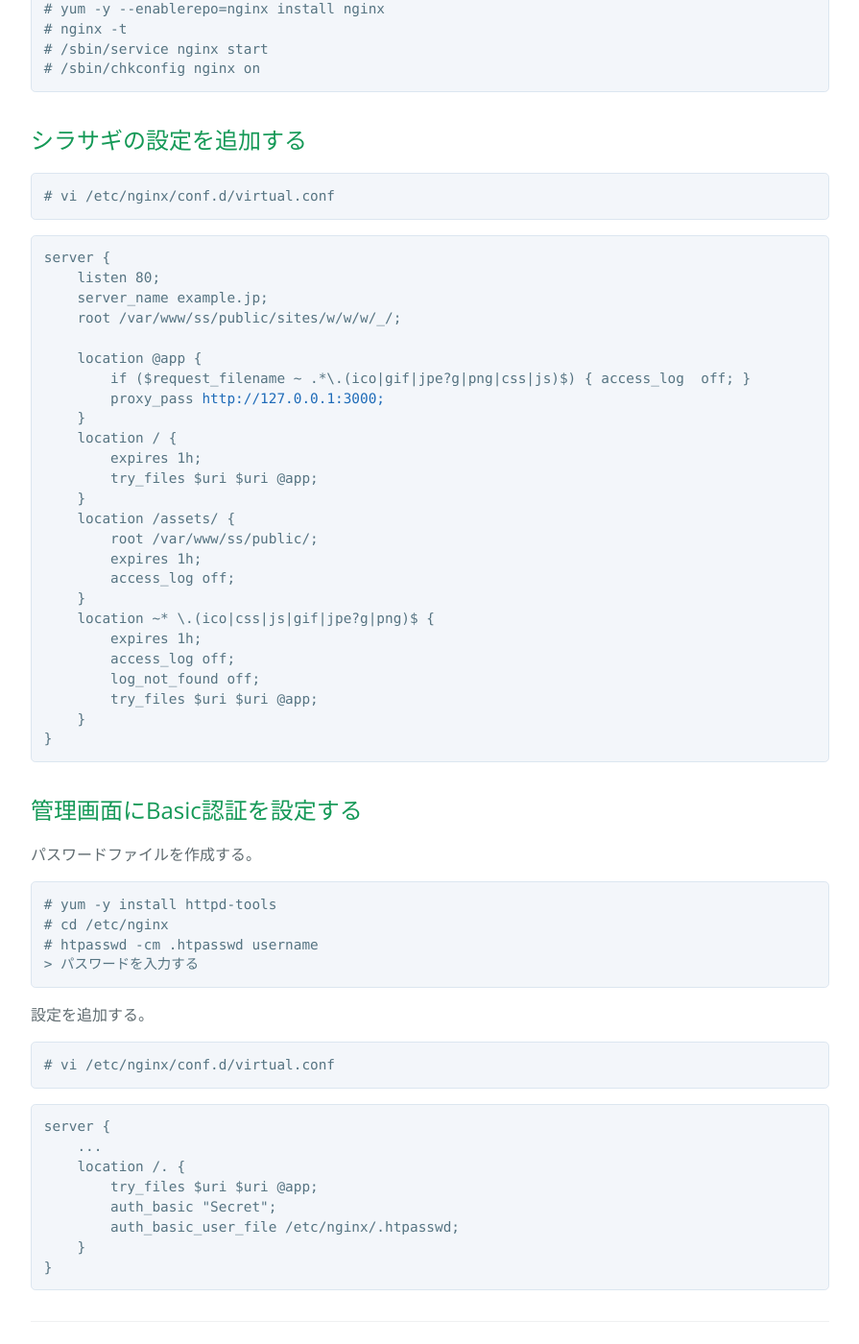
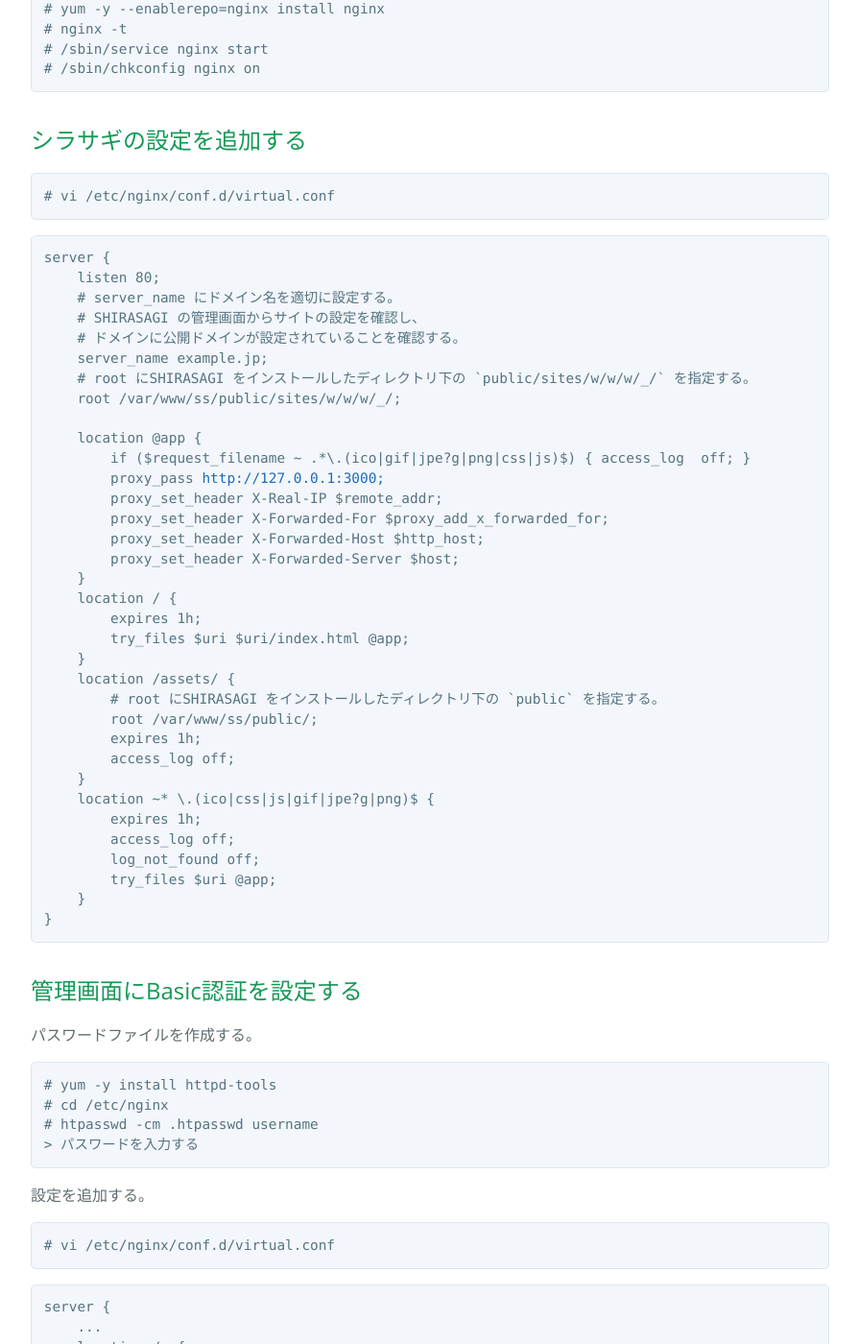
Before and after one commit to shirasagi/shirasagi.github.io, a Jekyll site: the page built from installation/nginx.md, in a window 1280 px wide and 1400 px high, scrolled down 631 px. Shown: the whole window at 96% size, without its empty margins (192-1087 px from the left). Built offline with Jekyll 4.4.1, drawn with Linux system fonts in a browser that asks for light colours; nearby versions of some CDN libraries; Markdown is read by kramdown in place of the engine named in the settings.

Commit message:
fix and modify nginx settings

````diff
--- a/installation/nginx.md
+++ b/installation/nginx.md
@@ -33,18 +33,27 @@
 ```
 server {
     listen 80;
+    # server_name にドメイン名を適切に設定する。
+    # SHIRASAGI の管理画面からサイトの設定を確認し、
+    # ドメインに公開ドメインが設定されていることを確認する。
     server_name example.jp;
+    # root にSHIRASAGI をインストールしたディレクトリ下の `public/sites/w/w/w/_/` を指定する。
     root /var/www/ss/public/sites/w/w/w/_/;
 
     location @app {
         if ($request_filename ~ .*\.(ico|gif|jpe?g|png|css|js)$) { access_log  off; }
         proxy_pass http://127.0.0.1:3000;
+        proxy_set_header X-Real-IP $remote_addr;
+        proxy_set_header X-Forwarded-For $proxy_add_x_forwarded_for;
+        proxy_set_header X-Forwarded-Host $http_host;
+        proxy_set_header X-Forwarded-Server $host;
     }
     location / {
         expires 1h;
-        try_files $uri $uri @app;
+        try_files $uri $uri/index.html @app;
     }
     location /assets/ {
+        # root にSHIRASAGI をインストールしたディレクトリ下の `public` を指定する。
         root /var/www/ss/public/;
         expires 1h;
         access_log off;
@@ -53,7 +62,7 @@
         expires 1h;
         access_log off;
         log_not_found off;
-        try_files $uri $uri @app;
+        try_files $uri @app;
     }
 }
 ```
````
